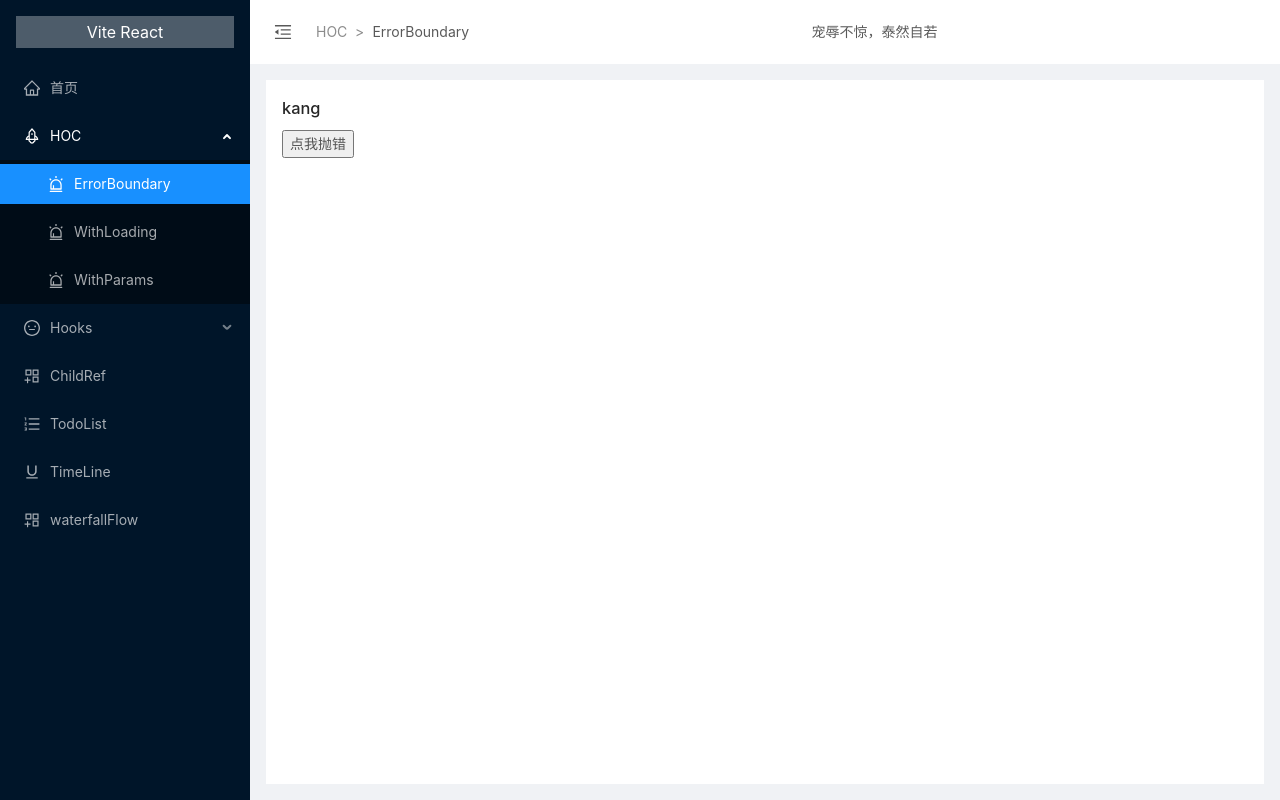
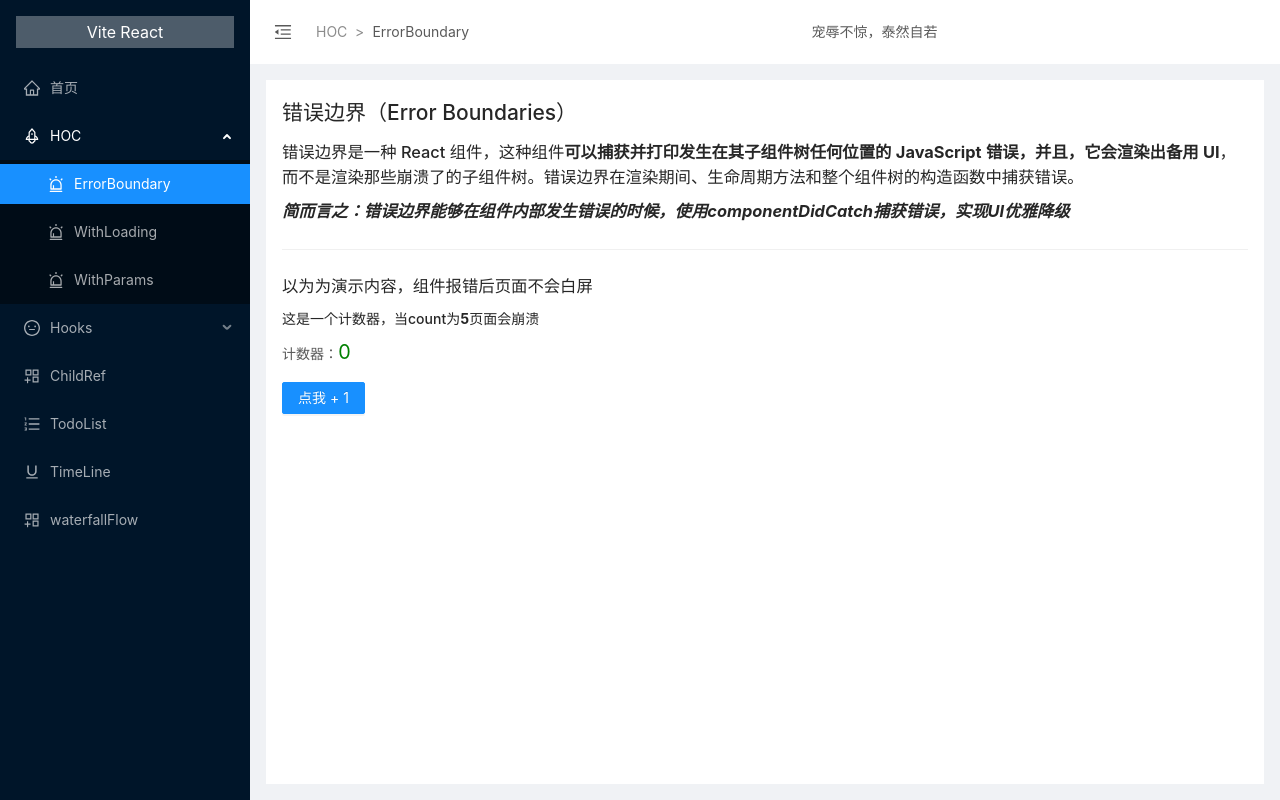
Before and after one commit to kkorz/vite-react, a React (Vite) app: page /hoc/errorBoundary in a window 1280 px wide. Built offline with nearby package versions, Linux system fonts and the light colour scheme.

Commit message:
style: 美化ErrorBoundary页面

```diff
--- a/src/pages/HOC/ErrorBoundary/index.jsx
+++ b/src/pages/HOC/ErrorBoundary/index.jsx
@@ -1,12 +1,55 @@
-import React, { useState } from "react";
+import React, { useState, useEffect } from "react";
+import { Divider, Button } from "antd";
 import ErrorBoundary from "@/core/hoc/ErrorBoundary";
 
 const Index = () => {
-  const [errObj, setErrObj] = useState({ name: "kang" });
+  const [count, setCount] = useState(0);
+  const isDanger = count === 4;
+
+  const addCount = () => {
+    setCount(() => count + 1);
+  };
+
+  useEffect(() => {
+    if (count === 5) {
+      throw new Errow("boom");
+    }
+  }, [count]);
+
   return (
     <div>
-      <h1>{errObj.name}</h1>
-      <button onClick={() => setErrObj(null)}>点我抛错</button>
+      <h2>错误边界（Error Boundaries）</h2>
+      <h3>
+        错误边界是一种 React 组件，这种组件
+        <strong>
+          可以捕获并打印发生在其子组件树任何位置的 JavaScript
+          错误，并且，它会渲染出备用 UI
+        </strong>
+        ，而不是渲染那些崩溃了的子组件树。错误边界在渲染期间、生命周期方法和整个组件树的构造函数中捕获错误。
+      </h3>
+      <h3>
+        <i>
+          <strong>
+            简而言之：错误边界能够在组件内部发生错误的时候，使用componentDidCatch捕获错误，实现UI优雅降级
+          </strong>
+        </i>
+      </h3>
+      <Divider />
+      <h3>以为为演示内容，组件报错后页面不会白屏</h3>
+      <section>
+        <h4>
+          这是一个计数器，当count为<strong>5</strong>页面会崩溃
+        </h4>
+        <p>
+          计数器：
+          <span style={{ fontSize: 20, color: isDanger ? "red" : "green" }}>
+            {count}
+          </span>
+        </p>
+        <Button type={isDanger ? "danger" : "primary"} onClick={addCount}>
+          {isDanger ? "别点啦，要炸了" : "点我 + 1"}
+        </Button>
+      </section>
     </div>
   );
 };
```
